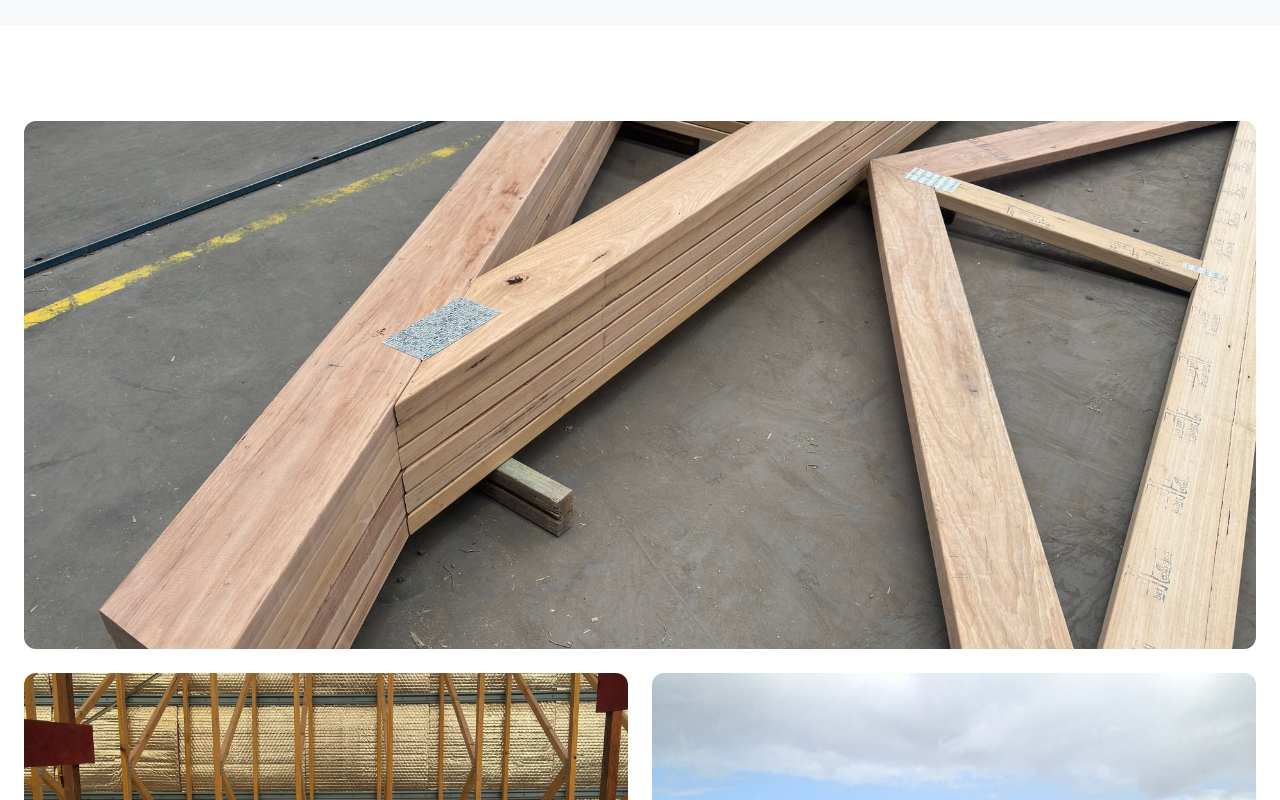
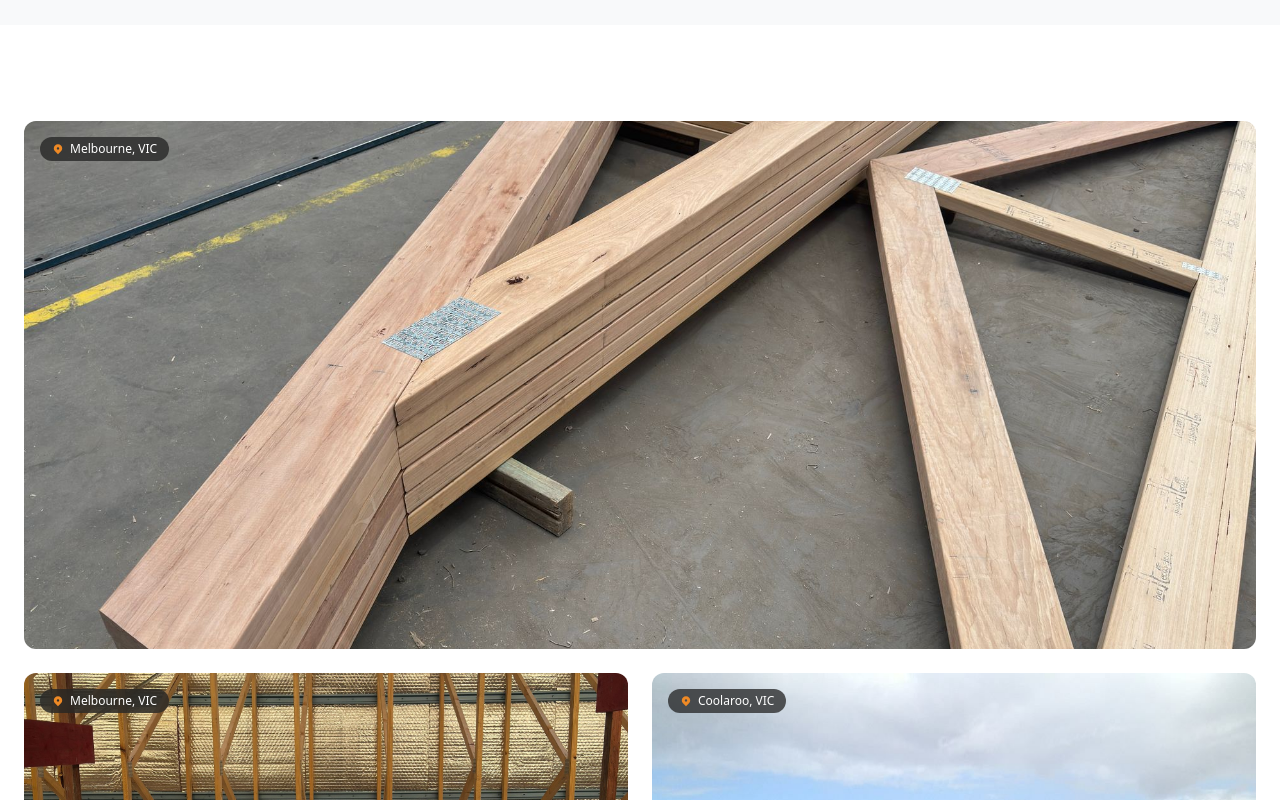
Before and after one commit to PeteLupus/thetrusspeople_v2, a Next.js app: page /our-work in a window 1280 px wide. Shown: the part 400-1200 px from the top of the page. Built offline with nearby package versions, Linux system fonts and the light colour scheme; no server answers; a web font is replaced by a local one.

Commit message:
feat: add location badges to Our Work gallery; update image titles

```diff
--- a/app/our-work/page.tsx
+++ b/app/our-work/page.tsx
@@ -73,6 +73,15 @@ export default function OurWorkPage() {
                                             }
                                         />
                                     </div>
+                                    {/* Location badge — always visible */}
+                                    {item.location && (
+                                        <div className="absolute left-4 top-4 flex items-center gap-1.5 rounded-full bg-charcoal/75 px-3 py-1 backdrop-blur-sm">
+                                            <svg className="h-3 w-3 text-terracotta" fill="currentColor" viewBox="0 0 20 20">
+                                                <path fillRule="evenodd" d="M5.05 4.05a7 7 0 119.9 9.9L10 18.9l-4.95-4.95a7 7 0 010-9.9zM10 11a2 2 0 100-4 2 2 0 000 4z" clipRule="evenodd" />
+                                            </svg>
+                                            <span className="text-xs font-medium text-white">{item.location}</span>
+                                        </div>
+                                    )}
                                     {/* Hover Overlay */}
                                     <div className="absolute inset-0 flex flex-col justify-end bg-gradient-to-t from-charcoal/80 via-transparent to-transparent p-6 opacity-0 transition-opacity duration-300 group-hover:opacity-100">
                                         <h3 className="translate-y-4 font-heading text-xl font-semibold text-white transition-transform duration-300 group-hover:translate-y-0">
--- a/lib/constants.ts
+++ b/lib/constants.ts
@@ -590,96 +590,114 @@ export const GALLERY_ITEMS: GalleryItem[] = [
 export const OUR_WORK_ITEMS: GalleryItem[] = [
     {
         image: '/assets/our-work-01.jpg',
-        title: 'Residential Roof Trusses',
-        description: 'Custom timber roof trusses installed on a double-storey home.',
+        title: 'Double-Storey Residential',
+        description: 'Custom timber roof trusses for a double-storey home.',
         large: true,
+        location: 'Melbourne, VIC',
     },
     {
         image: '/assets/our-work-03.jpg',
-        title: 'Large-Span Trusses',
+        title: 'Wide-Span Roof Trusses',
         description: 'Engineered trusses for a wide-span residential build.',
+        location: 'Melbourne, VIC',
     },
     {
         image: '/assets/our-work-04.jpg',
-        title: 'Factory Production',
-        description: 'Trusses being manufactured at our Coolaroo facility.',
+        title: 'Coolaroo Manufacturing',
+        description: 'Trusses in production at our Coolaroo facility.',
+        location: 'Coolaroo, VIC',
     },
     {
         image: '/assets/our-work-05.jpg',
-        title: 'Site Installation',
-        description: 'Roof trusses being craned into position on site.',
+        title: 'Franna Crane Installation',
+        description: 'Roof trusses craned into position on site.',
         large: true,
+        location: 'Melbourne, VIC',
     },
     {
         image: '/assets/our-work-06.jpg',
-        title: 'Hip Roof Design',
+        title: 'Hip Roof System',
         description: 'Complex hip roof truss system for a custom home.',
+        location: 'Melbourne, VIC',
     },
     {
         image: '/assets/our-work-07.jpg',
-        title: 'Multi-Unit Framing',
-        description: 'Wall frames and trusses for a townhouse development.',
+        title: 'Townhouse Development',
+        description: 'Wall frames and trusses for a multi-unit townhouse project.',
+        location: 'Melbourne, VIC',
     },
     {
         image: '/assets/our-work-08.jpg',
-        title: 'Commercial Project',
-        description: 'Light commercial roof truss package.',
+        title: 'Light Commercial',
+        description: 'Roof truss package for a light commercial build.',
+        location: 'Melbourne, VIC',
     },
     {
         image: '/assets/our-work-09.jpg',
-        title: 'Truss Detail',
-        description: 'Close-up of Multinail connector plate engineering.',
+        title: 'Multinail Engineering',
+        description: 'Multinail connector plate detail — precision nail plate engineering.',
+        location: 'Coolaroo, VIC',
     },
     {
         image: '/assets/our-work-10.jpg',
-        title: 'Regional Delivery',
-        description: 'Full framing package delivered to a regional Victoria build.',
+        title: 'Regional Framing Package',
+        description: 'Complete framing package delivered to a regional Victoria build.',
         large: true,
+        location: 'Regional VIC',
     },
     {
         image: '/assets/our-work-11.jpg',
-        title: 'Gable Roof System',
+        title: 'Gable Roof Trusses',
         description: 'Standard gable trusses for a single-storey home.',
+        location: 'Melbourne, VIC',
     },
     {
         image: '/assets/our-work-12.jpg',
-        title: 'Double-Storey Frame',
+        title: 'Double-Storey Wall Frames',
         description: 'Complete wall frame and truss package for a two-storey build.',
+        location: 'Melbourne, VIC',
     },
     {
         image: '/assets/our-work-13.jpg',
-        title: 'Floor Joist System',
-        description: 'Engineered floor joists installed for a residential project.',
+        title: 'Engineered Floor Joists',
+        description: 'Floor joist system installed for a residential project.',
+        location: 'Melbourne, VIC',
     },
     {
         image: '/assets/our-work-14.jpg',
-        title: 'Roof Structure',
+        title: 'Roof Structure Complete',
         description: 'Completed roof truss structure before sheeting.',
+        location: 'Melbourne, VIC',
     },
     {
         image: '/assets/our-work-15.jpg',
-        title: 'Production Line',
-        description: 'Trusses in production at the Coolaroo plant.',
+        title: 'Production Floor',
+        description: 'Trusses moving through production at the Coolaroo plant.',
+        location: 'Coolaroo, VIC',
     },
     {
         image: '/assets/our-work-16.jpg',
-        title: 'Custom Engineering',
-        description: 'Specially engineered trusses for a challenging roof design.',
+        title: 'Custom Roof Design',
+        description: 'Specially engineered trusses for a challenging roof configuration.',
+        location: 'Melbourne, VIC',
     },
     {
         image: '/assets/our-work-17.jpg',
-        title: 'Builder Partnership',
-        description: 'On-site coordination with builder for precise installation.',
+        title: 'On-Site Coordination',
+        description: 'Working directly with the builder on site for precise installation.',
+        location: 'Melbourne, VIC',
     },
     {
         image: '/assets/our-work-18.jpg',
-        title: 'Volume Build',
-        description: 'Framing package for a volume builder project.',
+        title: 'Volume Builder Project',
+        description: 'Large framing package for a volume builder development.',
+        location: 'Melbourne, VIC',
     },
     {
         image: '/assets/our-work-19.jpg',
-        title: 'Finished Framework',
-        description: 'Completed timber frame ready for cladding and roofing.',
+        title: 'Frame Complete',
+        description: 'Finished timber frame ready for cladding and roofing.',
+        location: 'Melbourne, VIC',
     },
 ];
 
--- a/lib/types.ts
+++ b/lib/types.ts
@@ -37,6 +37,7 @@ export interface GalleryItem {
   title: string;
   description: string;
   large?: boolean;
+  location?: string;
 }
 
 export interface Testimonial {
```
